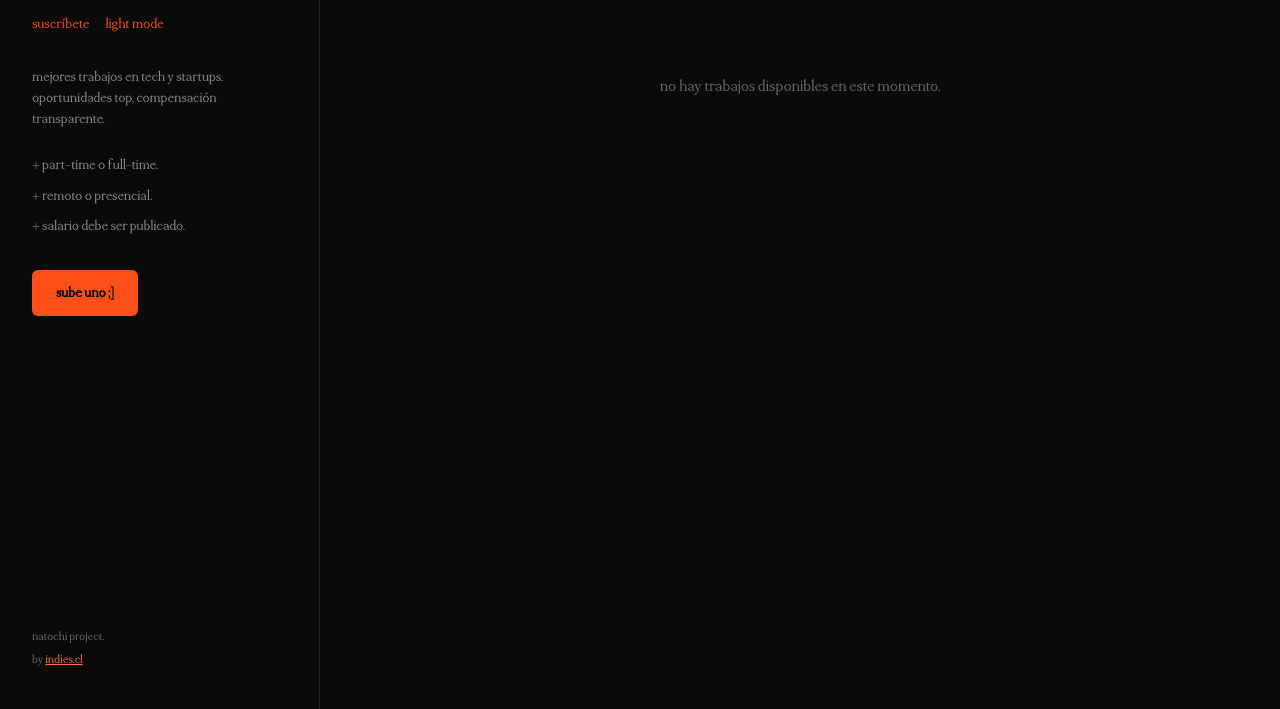
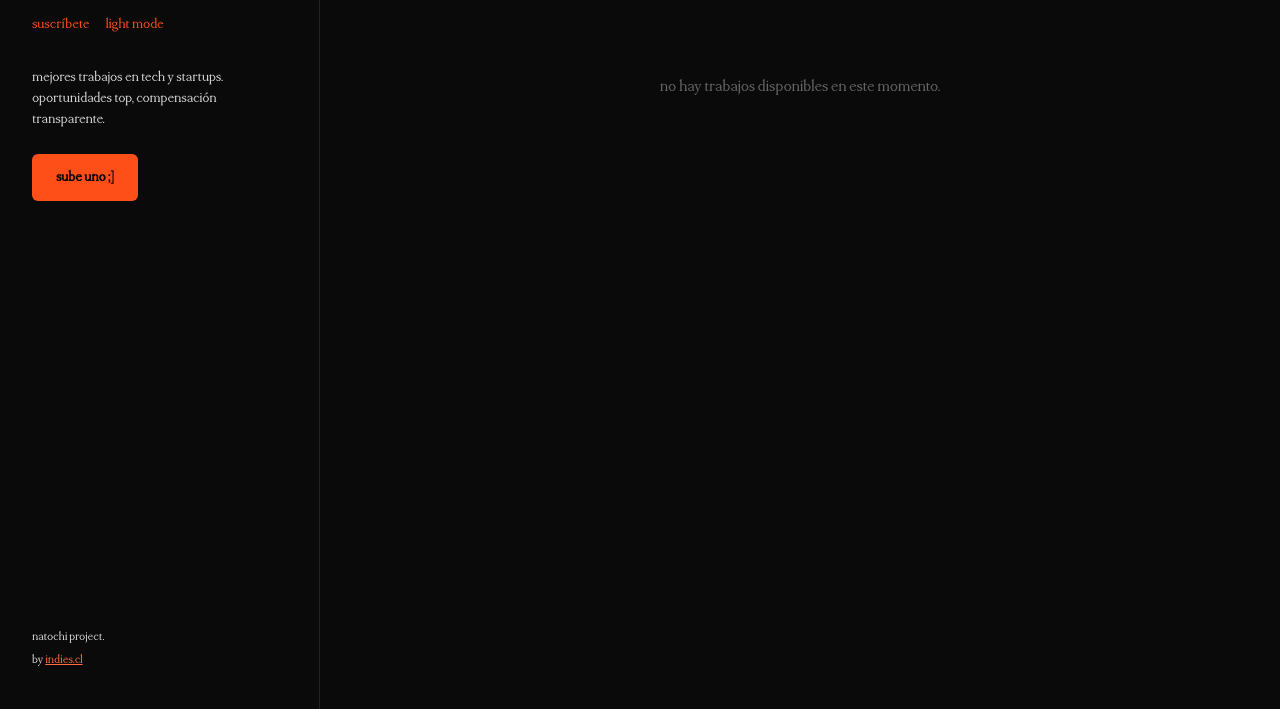
Before and after one commit to ignaciobernardo/trabajos, a website: page public/index.html in a window 1280 px wide. Shown: the part 91-800 px from the top of the page. Drawn offline with Linux system fonts and the light colour scheme; no server answers.

Commit message:
Refactor: código limpio y organizado

```diff
--- a/public/index.html
+++ b/public/index.html
@@ -29,13 +29,6 @@
 
             <div class="sidebar-content">
                 <p class="description">mejores trabajos en tech y startups. oportunidades top, compensación transparente.</p>
-
-                <ul class="job-characteristics">
-                    <li>+ part-time o full-time.</li>
-                    <li>+ remoto o presencial.</li>
-                    <li>+ salario debe ser publicado.</li>
-                </ul>
-
                 <a href="#" class="submit-link" id="submitJobBtn">sube uno ;]</a>
             </div>
 
@@ -66,7 +59,8 @@
         <div class="modal-content">
             <div class="modal-header">
                 <div class="modal-instructions">
-                    <p><strong style="color: #FF4F18; font-size: 25px;">$15.000 luquitas para publicar un trabajo.</strong></p>                    <p>todos los campos son requeridos para ser considerado.</p>
+                    <p><strong style="color: #FF4F18; font-size: 25px;">$15.000 luquitas para publicar un trabajo.</strong></p>
+                    <p>todos los campos son requeridos para ser considerado.</p>
                     <p>serás reembolsado si tu publicación no es aceptada.</p>
                     <p>tambien se publicara en nuestro discord +1300 personas.</p>
                 </div>
--- a/public/styles.css
+++ b/public/styles.css
@@ -22,8 +22,8 @@
     --bg-secondary: #111111;
     --bg-card: #141414;
     --text-primary: #FAFAFA;
-    --text-secondary: #888888;
-    --text-muted: #666666;
+    --text-secondary: #dbd7d7;
+    --text-muted: #dbd7d7;
     --accent: #FF4F18;
     --accent-hover: #FF6B3D;
     --border: #222222;
```
